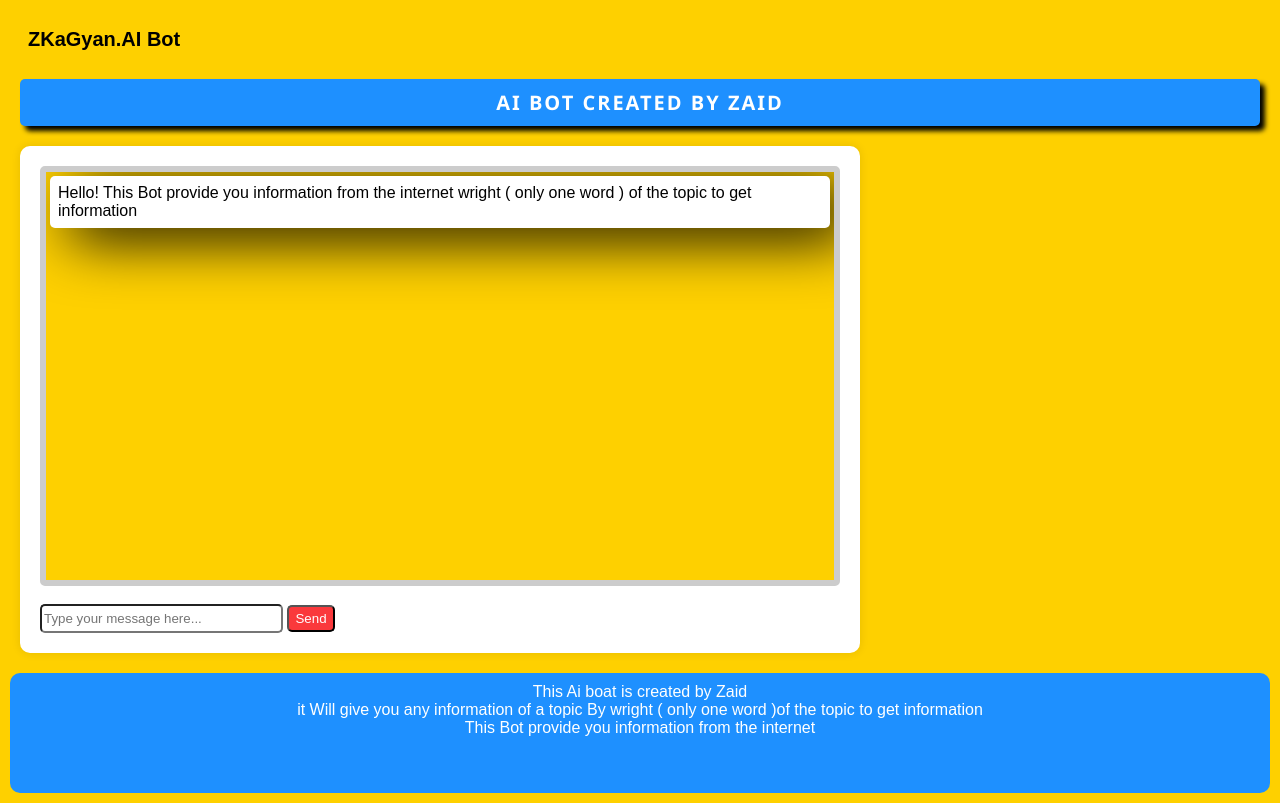
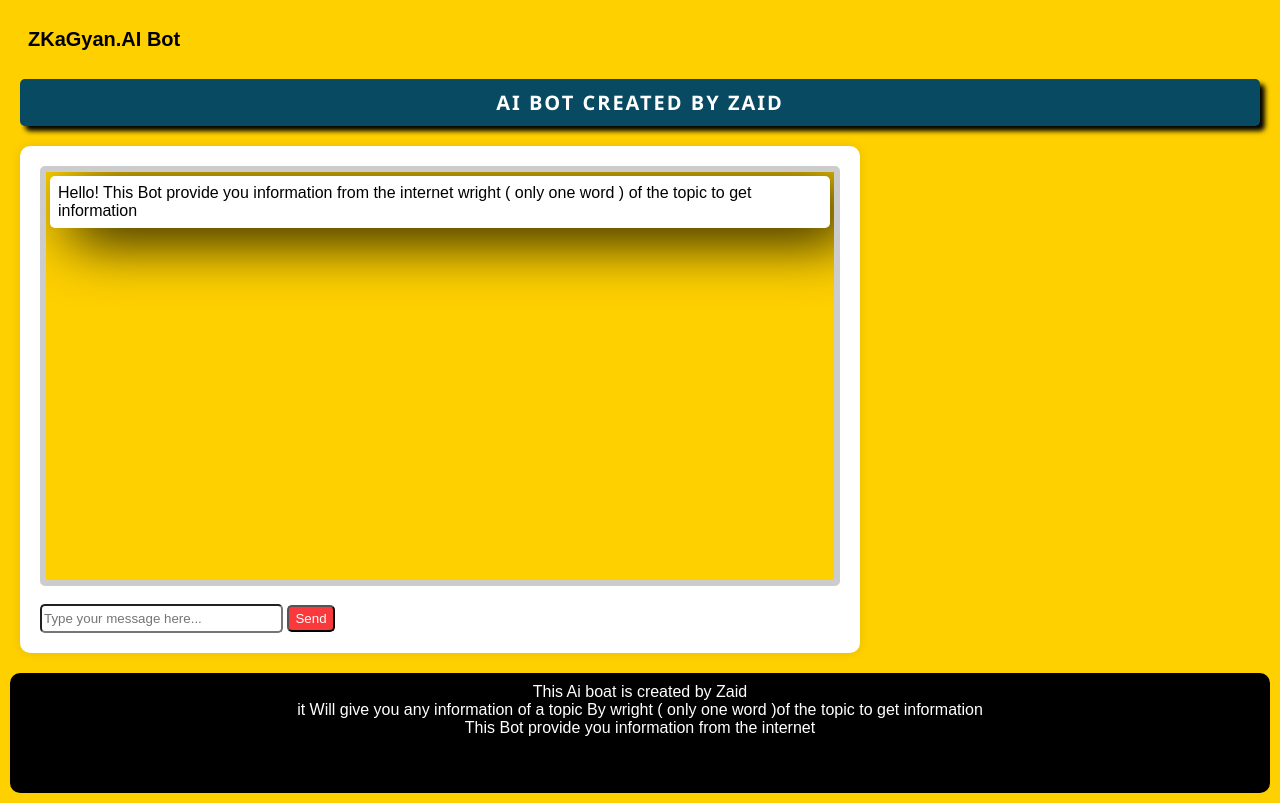
Before and after one commit to zka-fdsfo/zkagyanai, a plain HTML site: page index.html in a window 1280 px wide. Drawn offline with Linux system fonts and the light colour scheme.

Commit message:
Update index.html

```diff
--- a/index.html
+++ b/index.html
@@ -137,7 +137,7 @@ box-shadow: 20px 10px 60px black;        }
     text-transform: uppercase; /* Convert text to uppercase */
     letter-spacing: 2px; /* Adjust letter spacing as needed */
     margin: 20px;
-    background-color:#1E90FF;
+    background-color:#084a62;
     box-shadow: 5px 5px  5px black;
     border-radius: 25px;
     color:white;
@@ -148,7 +148,7 @@ box-shadow: 20px 10px 60px black;        }
 .f{
 height:100px;
 
-background-color:#1E90FF;
+background-color:black;
 text-align: center;
 padding: 10px;
 color:white;
```
